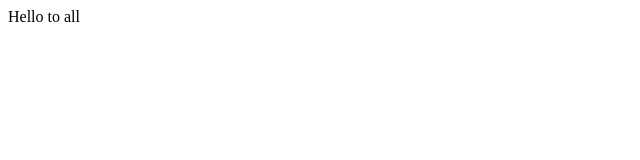
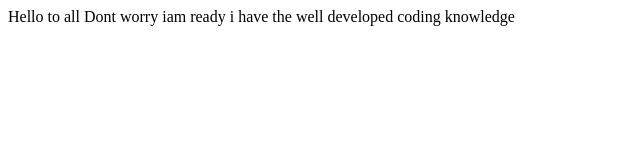
Before and after one commit to Sivam-V/fbclone, a plain HTML site: page index.html in a window 1280 px wide. Shown: the whole page, without its empty margins (0-640 px from the left). Drawn offline with Linux system fonts and the light colour scheme.

Commit message:
add some lines

```diff
--- a/index.html
+++ b/index.html
@@ -10,6 +10,7 @@
 
 <body>
   Hello to all
+  Dont worry iam ready i have the well developed coding knowledge
   <script src="script.js"></script>
 </body>
 
```
